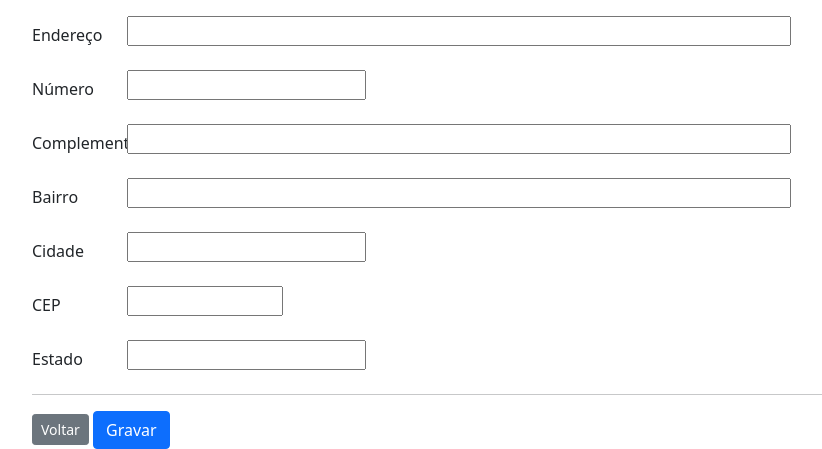
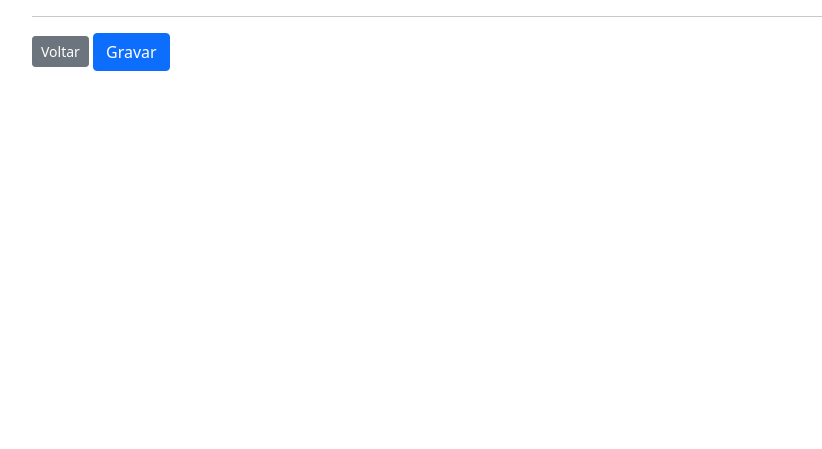
Before and after one commit to RonaldoMarin/Apoo_aluguel, a Django app: page /formRent/ in a window 1280 px wide. Shown: the part 401-850 px from the top of the page, without its empty margins (50-872 px from the left). After the commit the page ends 472 px from the top, so only its background shows below. Run offline with Django 4.2, Linux system fonts and the light colour scheme; data comes from the database, SQL or seed files in the repository; data that the repository does not hold is empty; some libraries are stand-ins or nearby versions.

Commit message:
Update formRent.html

```diff
--- a/aluguel_temas/templates/rent/formRent.html
+++ b/aluguel_temas/templates/rent/formRent.html
@@ -47,55 +47,6 @@
     </div>
   </div>
 
-  <div class="row mb-3">
-    <label class="col-sm-1 col-form-label" for="street">Endereço</label>
-    <div class="col-sm-11">
-      <input id="street" size="66" type="text" name="street" />
-    </div>
-  </div>
-
-  <div class="row mb-3">
-    <label class="col-sm-1 col-form-label" for="number">Número</label>
-    <div class="col-sm-11">
-      <input id="number" type="text" name="number" />
-    </div>
-  </div>
-
-  <div class="row mb-3">
-    <label class="col-sm-1 col-form-label" for="complement">Complemento</label>
-    <div class="col-sm-11">
-      <input id="complement" size="66" type="text" name="complement" />
-    </div>
-  </div>
-
-  <div class="row mb-3">
-    <label class="col-sm-1 col-form-label" for="district">Bairro</label>
-    <div class="col-sm-11">
-      <input id="district" size="66" type="text" name="district" />
-    </div>
-  </div>
-
-  <div class="row mb-3">
-    <label class="col-sm-1 col-form-label" for="city">Cidade</label>
-    <div class="col-sm-11">
-      <input id="city" size="20" type="text" name="city" />
-    </div>
-  </div>
-
-  <div class="row mb-3">
-    <label class="col-sm-1 col-form-label" for="cep">CEP</label>
-    <div class="col-sm-11">
-      <input id="cep" size="11" type="text" name="cep" />
-    </div>
-  </div>
-
-  <div class="row mb-3">
-    <label class="col-sm-1 col-form-label" for="state">Estado</label>
-    <div class="col-sm-11">
-      <input id="state" size="20" type="text" name="state" />
-    </div>
-  </div>
-
   <hr />
   <a class="btn btn-secondary btn-sm" href="/listRent">Voltar</a>
   <input class="btn btn-primary" type="submit" value="Gravar" />
```
